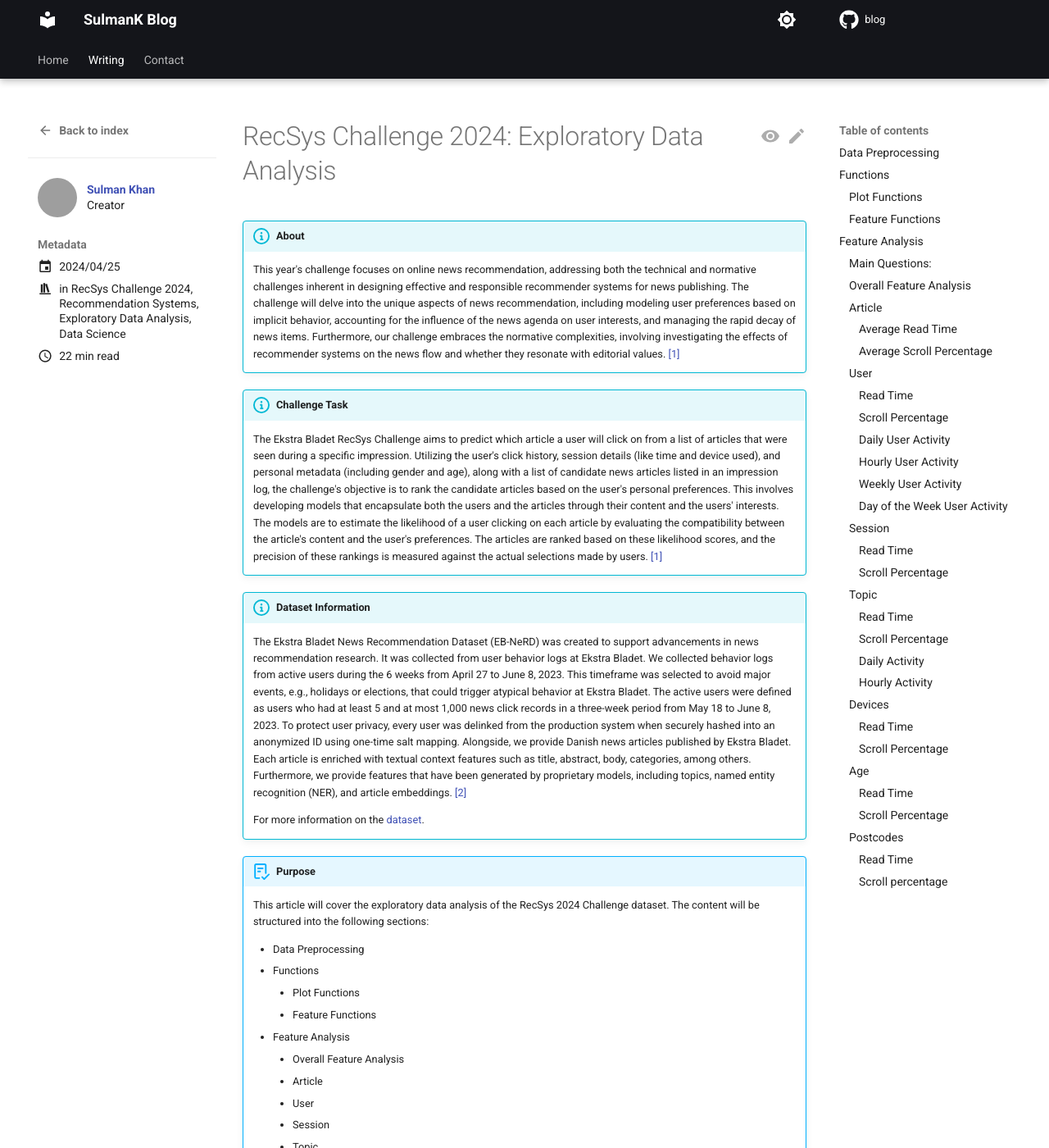
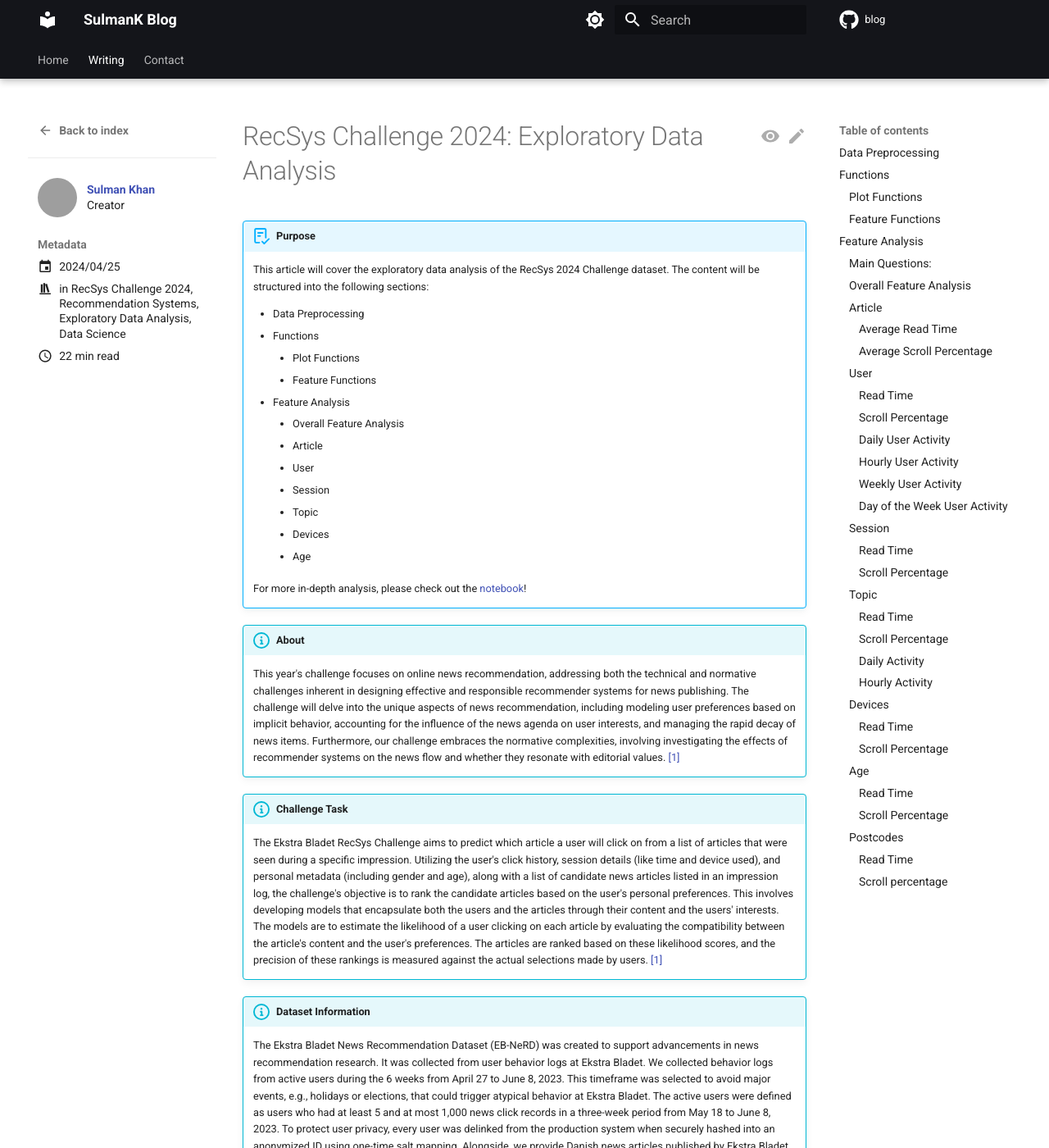
Before and after one commit to SulmanK/Blog, an MkDocs documentation site: the page built from docs/writing/posts/recsys_2024_eda.md, in a window 1280 px wide and 1400 px high. Shown: the whole window at 82% size. Built offline with MkDocs 1.6.1 and Material for MkDocs 9.7.7, drawn with Linux system fonts in a browser that asks for light colours; comment, search, counter and statistics services are not loaded; some of the changed lines change nothing that is shown; some of the changed text lies outside the part shown; grey boxes are pictures that could not be loaded.

Commit message:
added ane excerpts

```diff
--- /dev/null
+++ b/docs/javascripts/analytics.js
@@ -0,0 +1,44 @@
+!(function (t, e) {
+    var o, n, p, r;
+    e.__SV ||
+      ((window.posthog = e),
+      (e._i = []),
+      (e.init = function (i, s, a) {
+        function g(t, e) {
+          var o = e.split(".");
+          2 == o.length && ((t = t[o[0]]), (e = o[1])),
+            (t[e] = function () {
+              t.push([e].concat(Array.prototype.slice.call(arguments, 0)));
+            });
+        }
+        ((p = t.createElement("script")).type = "text/javascript"),
+          (p.async = !0),
+          (p.src = s.api_host + "/static/array.js"),
+          (r = t.getElementsByTagName("script")[0]).parentNode.insertBefore(p, r);
+        var u = e;
+        for (
+          void 0 !== a ? (u = e[a] = []) : (a = "posthog"),
+            u.people = u.people || [],
+            u.toString = function (t) {
+              var e = "posthog";
+              return "posthog" !== a && (e += "." + a), t || (e += " (stub)"), e;
+            },
+            u.people.toString = function () {
+              return u.toString(1) + ".people (stub)";
+            },
+            o =
+              "capture identify alias people.set people.set_once set_config register register_once unregister opt_out_capturing has_opted_out_capturing opt_in_capturing reset isFeatureEnabled onFeatureFlags getFeatureFlag getFeatureFlagPayload reloadFeatureFlags group updateEarlyAccessFeatureEnrollment getEarlyAccessFeatures getActiveMatchingSurveys getSurveys onSessionId".split(
+                " "
+              ),
+            n = 0;
+          n < o.length;
+          n++
+        )
+          g(u, o[n]);
+        e._i.push([i, s, a]);
+      }),
+      (e.__SV = 1));
+  })(document, window.posthog || []);
+  posthog.init("phc_heGq5qRBu31jz8t3GGPYoLrLWO4AatFqwjgt7sGeT6n", {
+    api_host: "https://app.posthog.com",
+  });
--- /dev/null
+++ b/docs/javascripts/mathjax.js
@@ -0,0 +1,19 @@
+window.MathJax = {
+    tex: {
+      inlineMath: [["\\(", "\\)"]],
+      displayMath: [["\\[", "\\]"]],
+      processEscapes: true,
+      processEnvironments: true
+    },
+    options: {
+      ignoreHtmlClass: ".*|",
+      processHtmlClass: "arithmatex"
+    }
+  };
+
+  document$.subscribe(() => {
+    MathJax.startup.output.clearCache()
+    MathJax.typesetClear()
+    MathJax.texReset()
+    MathJax.typesetPromise()
+  })
--- a/docs/writing/posts/recsys_2024_eda.md
+++ b/docs/writing/posts/recsys_2024_eda.md
@@ -14,17 +14,6 @@
   - sulmank
 ---
 # RecSys Challenge 2024: Exploratory Data Analysis
-!!! info "About"
-    This year's challenge focuses on online news recommendation, addressing both the technical and normative challenges inherent in designing effective and responsible recommender systems for news publishing. The challenge will delve into the unique aspects of news recommendation, including modeling user preferences based on implicit behavior, accounting for the influence of the news agenda on user interests, and managing the rapid decay of news items. Furthermore, our challenge embraces the normative complexities, involving investigating the effects of recommender systems on the news flow and whether they resonate with editorial values. [[1]](https://recsys.eb.dk/)
-
-!!! info "Challenge Task"
-    The Ekstra Bladet RecSys Challenge aims to predict which article a user will click on from a list of articles that were seen during a specific impression. Utilizing the user's click history, session details (like time and device used), and personal metadata (including gender and age), along with a list of candidate news articles listed in an impression log, the challenge's objective is to rank the candidate articles based on the user's personal preferences. This involves developing models that encapsulate both the users and the articles through their content and the users' interests. The models are to estimate the likelihood of a user clicking on each article by evaluating the compatibility between the article's content and the user's preferences. The articles are ranked based on these likelihood scores, and the precision of these rankings is measured against the actual selections made by users. [[1]](https://recsys.eb.dk/)
-
-!!! info note "Dataset Information"
-    The Ekstra Bladet News Recommendation Dataset (EB-NeRD) was created to support advancements in news recommendation research. It was collected from user behavior logs at Ekstra Bladet. We collected behavior logs from active users during the 6 weeks from April 27 to June 8, 2023. This timeframe was selected to avoid major events, e.g., holidays or elections, that could trigger atypical behavior at Ekstra Bladet. The active users were defined as users who had at least 5 and at most 1,000 news click records in a three-week period from May 18 to June 8, 2023. To protect user privacy, every user was delinked from the production system when securely hashed into an anonymized ID using one-time salt mapping. Alongside, we provide Danish news articles published by Ekstra Bladet. Each article is enriched with textual context features such as title, abstract, body, categories, among others. Furthermore, we provide features that have been generated by proprietary models, including topics, named entity recognition (NER), and article embeddings. [[2]](https://recsys.eb.dk/dataset/)
-
-    For more information on the [dataset](https://recsys.eb.dk/dataset/).
-
 !!! abstract "Purpose"
     This article will cover the exploratory data analysis of the RecSys 2024 Challenge dataset. The content will be structured into the following sections:
 
@@ -42,6 +31,20 @@
         - Age
 
     For more in-depth analysis, please check out the [notebook](https://github.com/SulmanK/2024-Recsys-Challenge/blob/main/2024_Recsys_Challenge_EDA.ipynb)!
+
+    <!-- more -->
+
+
+!!! info "About"
+    This year's challenge focuses on online news recommendation, addressing both the technical and normative challenges inherent in designing effective and responsible recommender systems for news publishing. The challenge will delve into the unique aspects of news recommendation, including modeling user preferences based on implicit behavior, accounting for the influence of the news agenda on user interests, and managing the rapid decay of news items. Furthermore, our challenge embraces the normative complexities, involving investigating the effects of recommender systems on the news flow and whether they resonate with editorial values. [[1]](https://recsys.eb.dk/)
+
+!!! info "Challenge Task"
+    The Ekstra Bladet RecSys Challenge aims to predict which article a user will click on from a list of articles that were seen during a specific impression. Utilizing the user's click history, session details (like time and device used), and personal metadata (including gender and age), along with a list of candidate news articles listed in an impression log, the challenge's objective is to rank the candidate articles based on the user's personal preferences. This involves developing models that encapsulate both the users and the articles through their content and the users' interests. The models are to estimate the likelihood of a user clicking on each article by evaluating the compatibility between the article's content and the user's preferences. The articles are ranked based on these likelihood scores, and the precision of these rankings is measured against the actual selections made by users. [[1]](https://recsys.eb.dk/)
+
+!!! info note "Dataset Information"
+    The Ekstra Bladet News Recommendation Dataset (EB-NeRD) was created to support advancements in news recommendation research. It was collected from user behavior logs at Ekstra Bladet. We collected behavior logs from active users during the 6 weeks from April 27 to June 8, 2023. This timeframe was selected to avoid major events, e.g., holidays or elections, that could trigger atypical behavior at Ekstra Bladet. The active users were defined as users who had at least 5 and at most 1,000 news click records in a three-week period from May 18 to June 8, 2023. To protect user privacy, every user was delinked from the production system when securely hashed into an anonymized ID using one-time salt mapping. Alongside, we provide Danish news articles published by Ekstra Bladet. Each article is enriched with textual context features such as title, abstract, body, categories, among others. Furthermore, we provide features that have been generated by proprietary models, including topics, named entity recognition (NER), and article embeddings. [[2]](https://recsys.eb.dk/dataset/)
+
+    For more information on the [dataset](https://recsys.eb.dk/dataset/).
 
 !!! note "Key Metrics"
     We need to establish specific metrics and analyze how different features impact those metrics. Our platform generates revenue through both subscriptions and advertisements. User engagement is crucial because the more time users spend reading new articles, the greater our advertisement revenue. We will need this insight for our next section on model selection for a recommendation system.
--- a/mkdocs.yml
+++ b/mkdocs.yml
@@ -114,7 +114,10 @@
   - Contact: 'contact.md'
 
 plugins:
+  - search:
+      separator: '[\s\u200b\-_,:!=\[\]()"`/]+|\.(?!\d)|&[lg]t;|(?!\b)(?=[A-Z][a-z])'
   - blog:
+      enabled: !ENV CI
       post_date_format: yyyy/MM/dd
       post_url_format: "{date}/{slug}"
       blog_dir: writing
```
